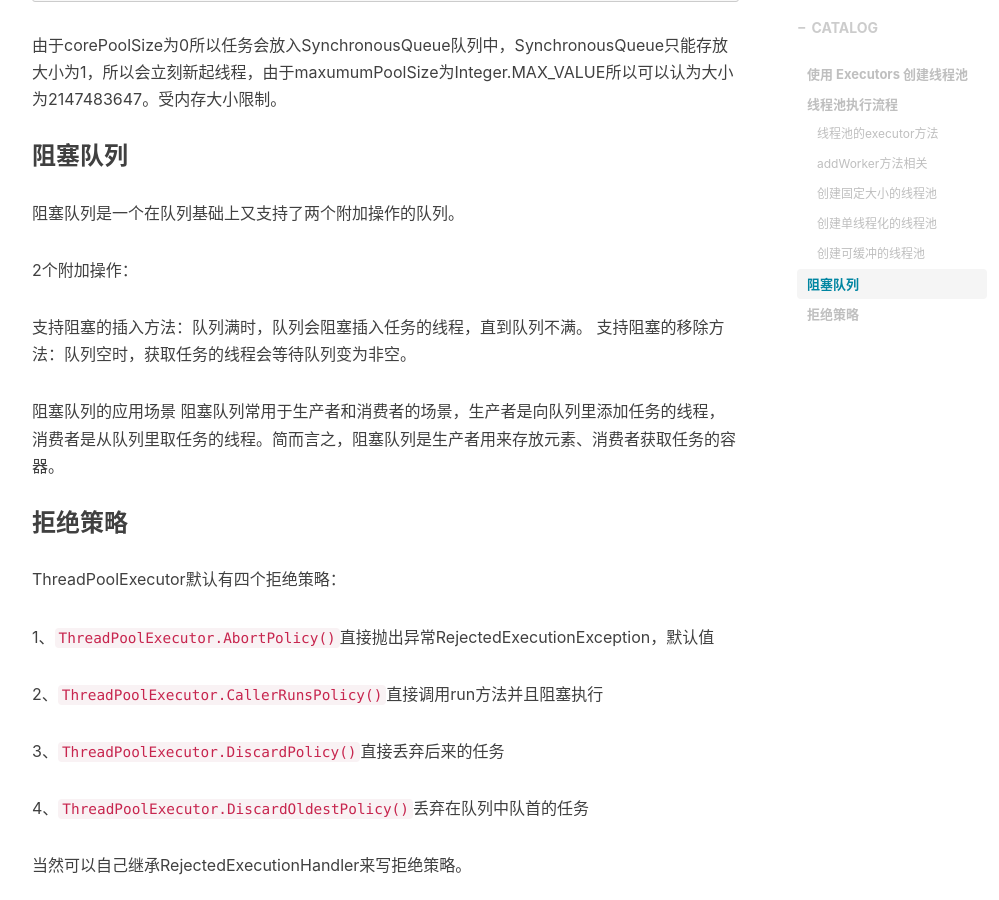
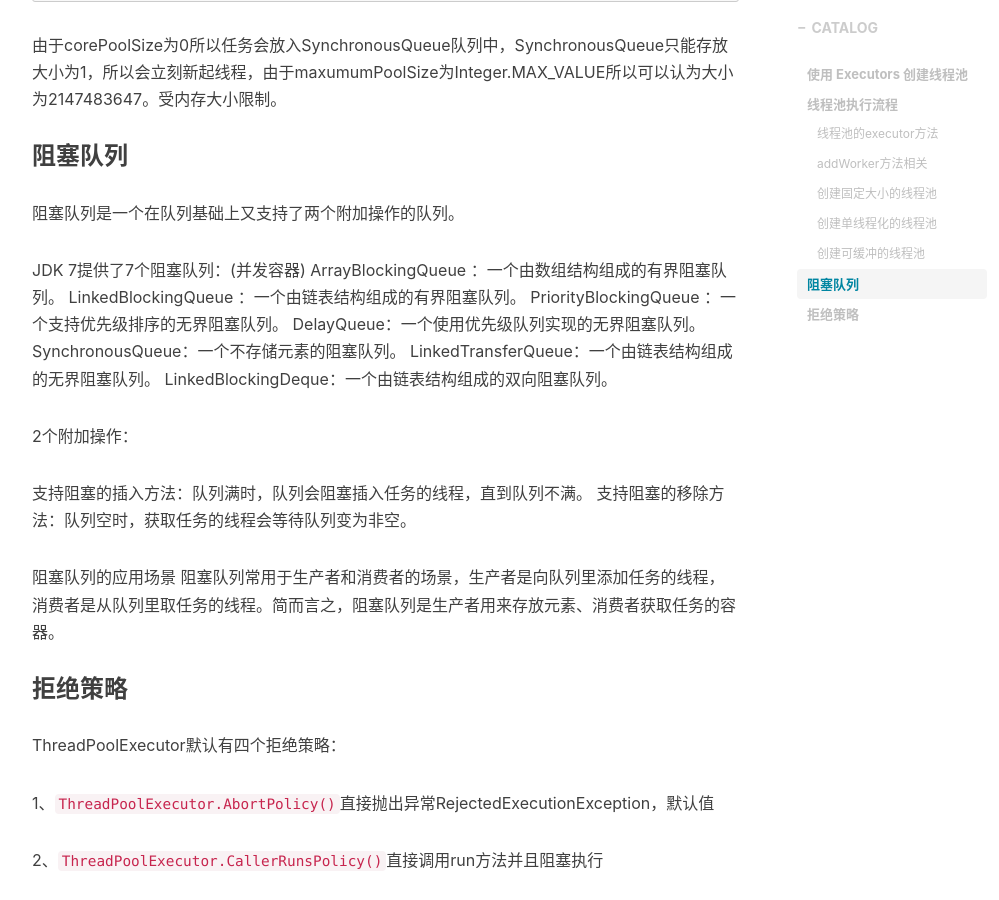
Before and after one commit to tfl435918939/blog, a Jekyll site: the page built from _posts/2018-04-08-线程池相关.markdown, in a window 1280 px wide and 900 px high, scrolled down 4515 px. Shown: the whole window, without its empty margins (233-1232 px from the left). Built offline with Jekyll 4.4.1, drawn with Linux system fonts in a browser that asks for light colours; nearby versions of some CDN libraries; comment, search, counter and statistics services are not loaded.

Commit message:
write an article : ThreadPoolExcutor

```diff
--- a/_posts/2018-04-08-线程池相关.markdown
+++ b/_posts/2018-04-08-线程池相关.markdown
@@ -159,6 +159,15 @@ public static ExecutorService newCachedThreadPool() {
 ### 阻塞队列
 阻塞队列是一个在队列基础上又支持了两个附加操作的队列。
 
+JDK 7提供了7个阻塞队列：(并发容器)
+ArrayBlockingQueue ：一个由数组结构组成的有界阻塞队列。
+LinkedBlockingQueue ：一个由链表结构组成的有界阻塞队列。
+PriorityBlockingQueue ：一个支持优先级排序的无界阻塞队列。
+DelayQueue：一个使用优先级队列实现的无界阻塞队列。
+SynchronousQueue：一个不存储元素的阻塞队列。
+LinkedTransferQueue：一个由链表结构组成的无界阻塞队列。
+LinkedBlockingDeque：一个由链表结构组成的双向阻塞队列。
+
 2个附加操作：
 
 支持阻塞的插入方法：队列满时，队列会阻塞插入任务的线程，直到队列不满。
```
